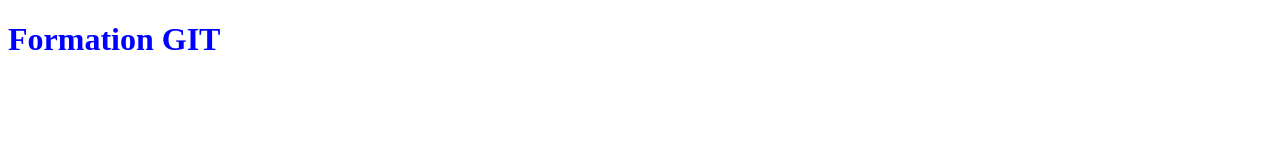
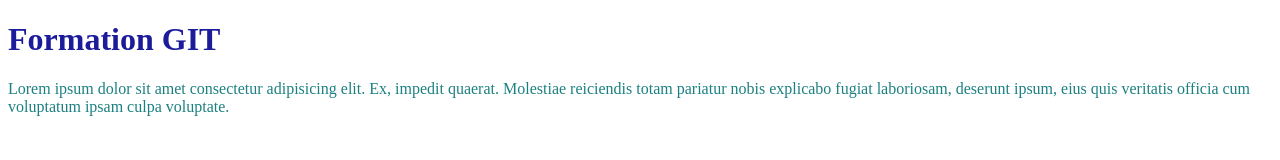
Before and after one commit to aekobo/devops, a plain HTML site: page index.html in a window 1280 px wide. Drawn offline with Linux system fonts and the light colour scheme.

Commit message:
mon deuxième commit

```diff
--- a/index.html
+++ b/index.html
@@ -8,5 +8,6 @@
 </head>
 <body>
 <h1>Formation GIT</h1>
+<p>Lorem ipsum dolor sit amet consectetur adipisicing elit. Ex, impedit quaerat. Molestiae reiciendis totam pariatur nobis explicabo fugiat laboriosam, deserunt ipsum, eius quis veritatis officia cum voluptatum ipsam culpa voluptate.</p>
 </body>
 </html>
--- a/styl.css
+++ b/styl.css
@@ -1,3 +1,6 @@
 h1{
-    color: blue;
+    color: rgb(28, 28, 155);
 }
+p{
+    color:rgb(28, 128, 128)
+}
```
